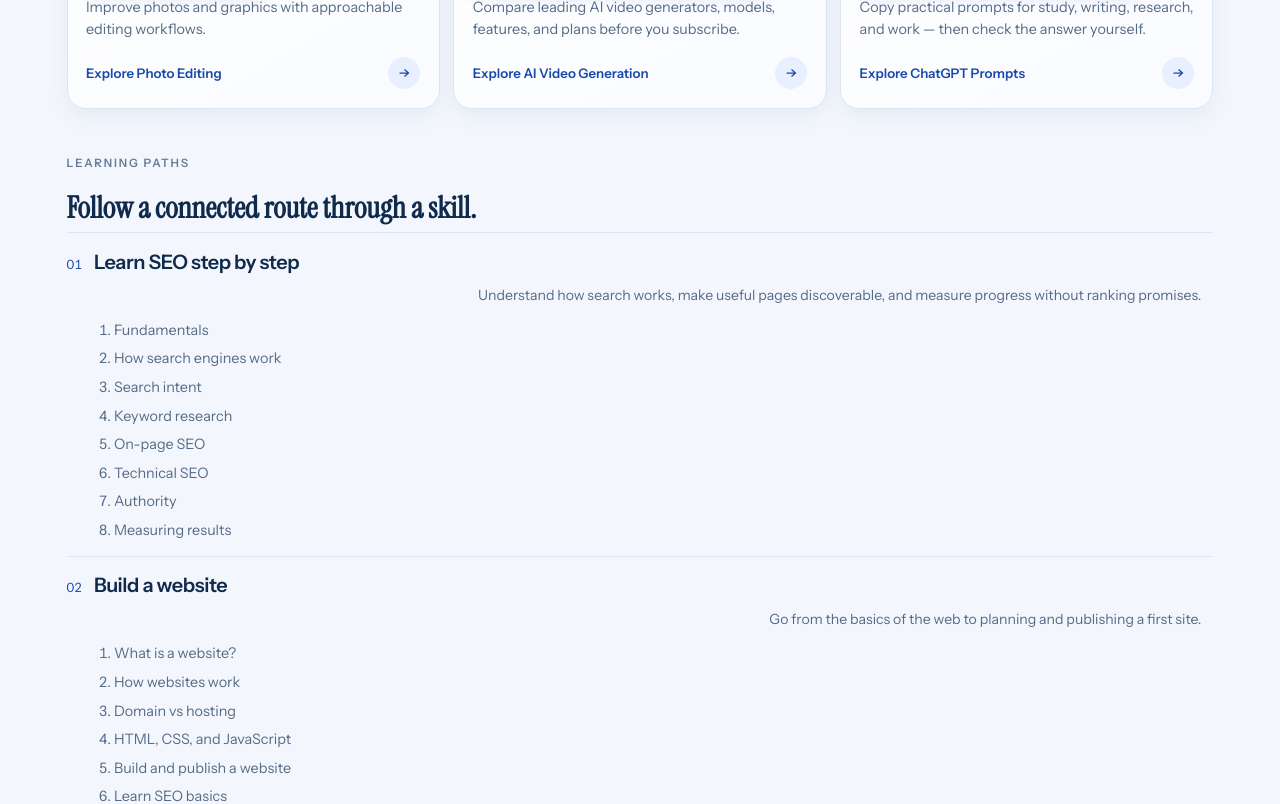
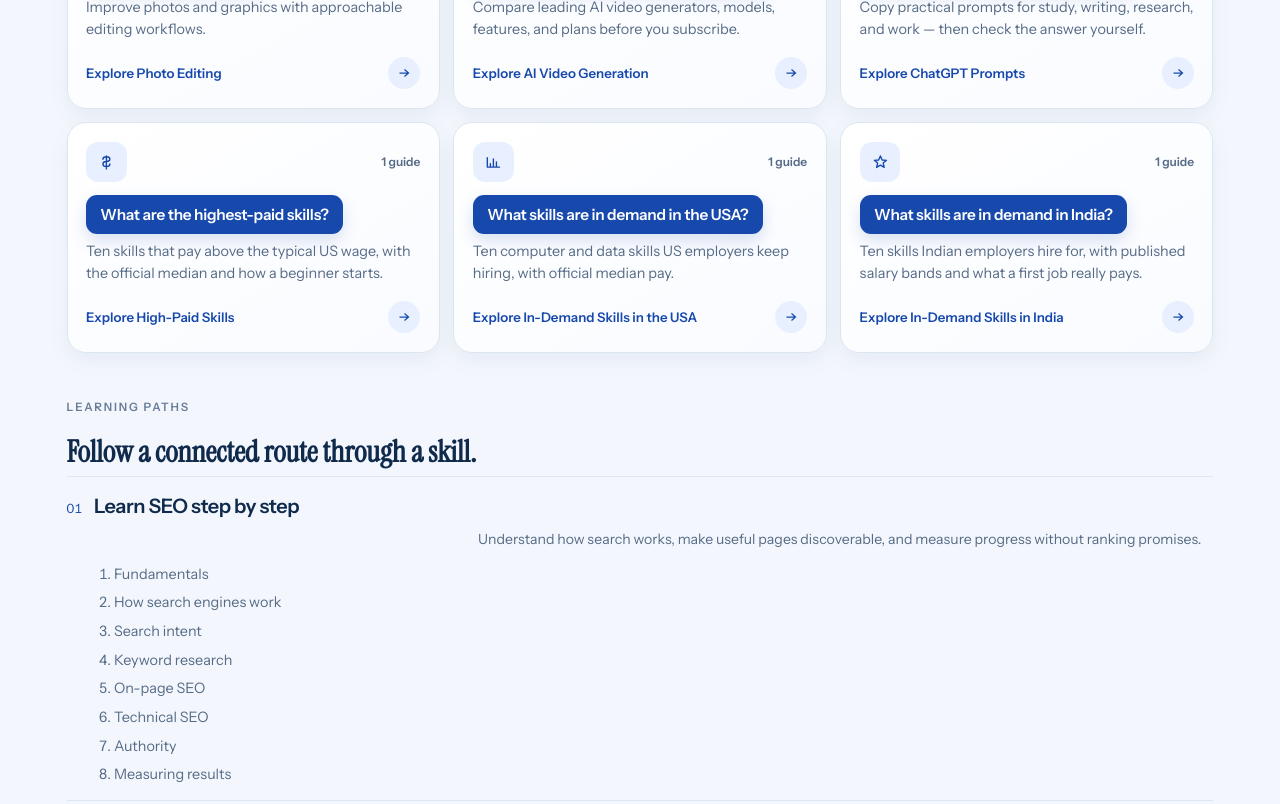
Before and after one commit to zainkhanpk742/buildskills, a Next.js app: page /learn in a window 1280 px wide. Shown: the part 2300-3104 px from the top of the page. Built offline with nearby package versions, Linux system fonts and the light colour scheme.

Commit message:
Show the three skill guides on the homepage

```diff
--- a/src/data/site.ts
+++ b/src/data/site.ts
@@ -5,6 +5,7 @@ import { foundationGuides } from "@/data/foundationsGuides";
 import { digitalSkillsGuides } from "@/data/digitalSkillsGuides";
 import { aiVideoGenerationArea, aiVideoGuide } from "@/data/aiVideoGuide";
 import { chatgptPromptsArea, chatgptPromptsGuide } from "@/data/chatgptPromptsGuide";
+import { highPaidSkillsArea, indiaSkillsArea, skillDemandGuides, usaSkillsArea } from "@/data/skillDemandGuides";
 import { earningGuides } from "@/data/earningGuides";
 import { thinHubGuides } from "@/data/thinHubGuides";
 import { addedFaqs } from "@/data/guideFaqs";
@@ -176,6 +177,9 @@ export const areas: Area[] = [
   },
   aiVideoGenerationArea,
   chatgptPromptsArea,
+  highPaidSkillsArea,
+  usaSkillsArea,
+  indiaSkillsArea,
 ];
 
 export type Guide = {
@@ -460,6 +464,7 @@ export const guides: Guide[] = [
   ...digitalSkillsGuides,
   aiVideoGuide,
   chatgptPromptsGuide,
+  ...skillDemandGuides,
   ...earningGuides,
   ...thinHubGuides,
 ].map((guide) => {
```
